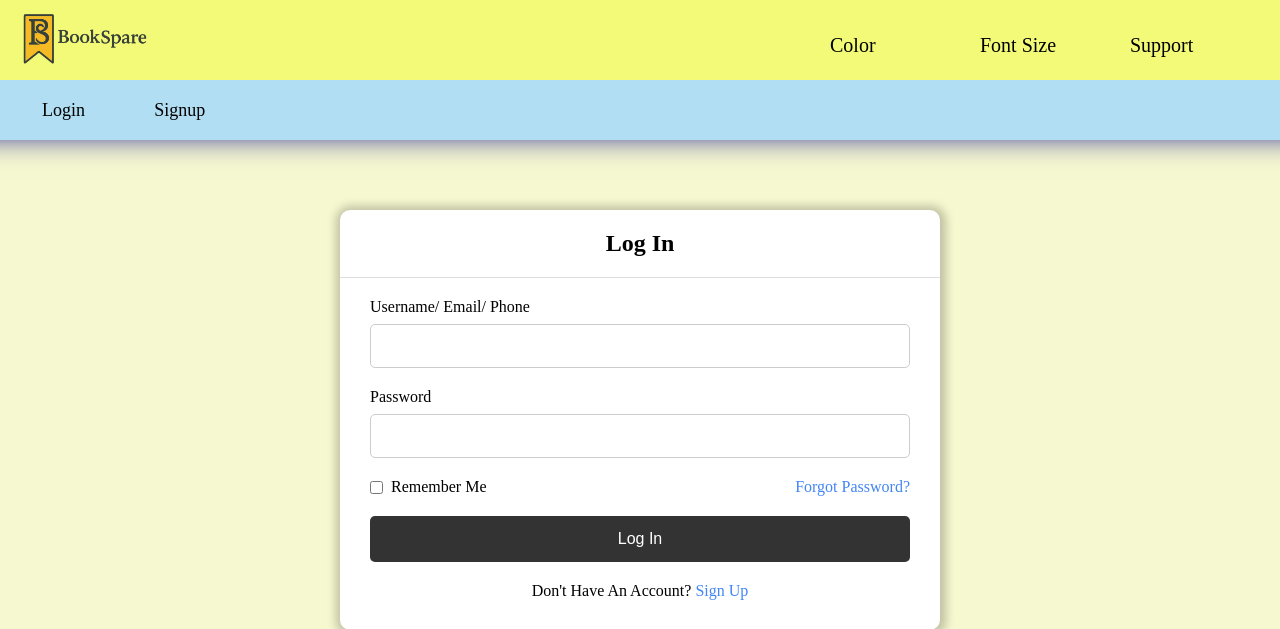
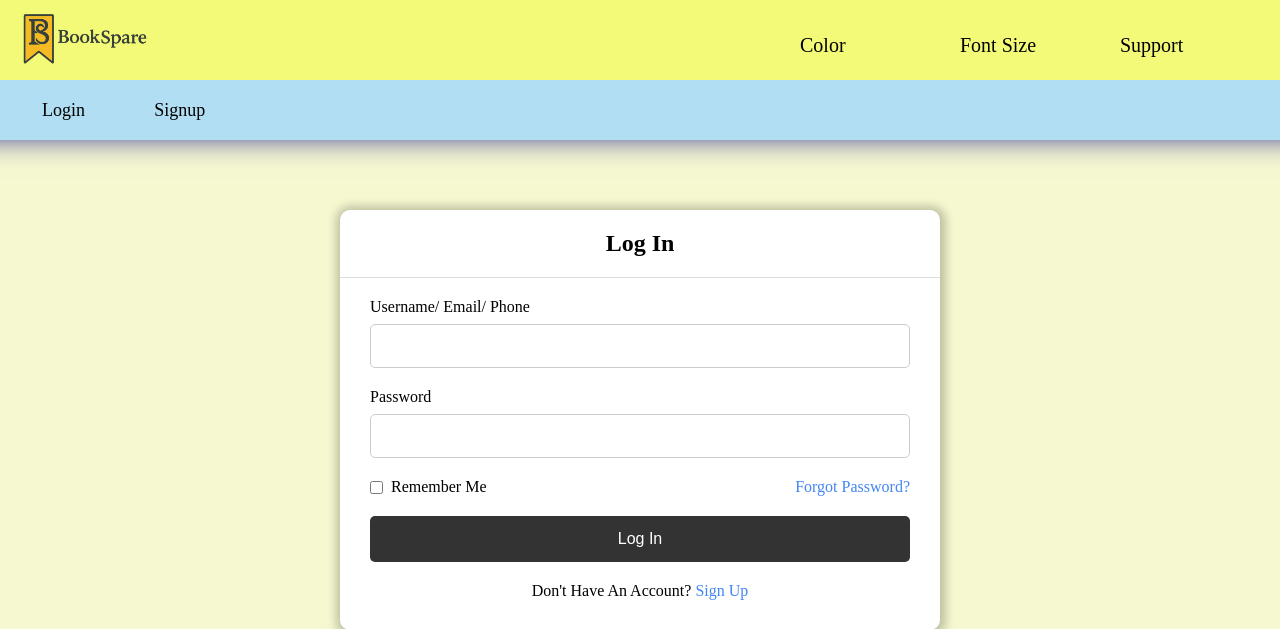
Before and after one commit to wanxian23/BookReview_BorrowingSystem, a PHP site: page /index.html in a window 1280 px wide. Shown: the top 629 px of the page. Run offline with PHP 8.4, Linux system fonts and the light colour scheme; some libraries are stand-ins or nearby versions.

Commit message:
fontSize Changed

```diff
--- a/style.css
+++ b/style.css
@@ -17,7 +17,7 @@
     /* 1em get 16px (default) */
     --fontSize: 1em;
     --fontSizeTitle: 1.5em;
-    --navLabelBorderSize: 150px;
+    --navLabelBorderSize: 160px;
 
 
     transition: 0.2s;
@@ -58,7 +58,7 @@
 
     --fontSizeTitle: 1em;
 
-    --navLabelBorderSize: 120px;
+    --navLabelBorderSize: 130px;
 }
 
 [data-fontSize = "largeFontSize"] {
```
